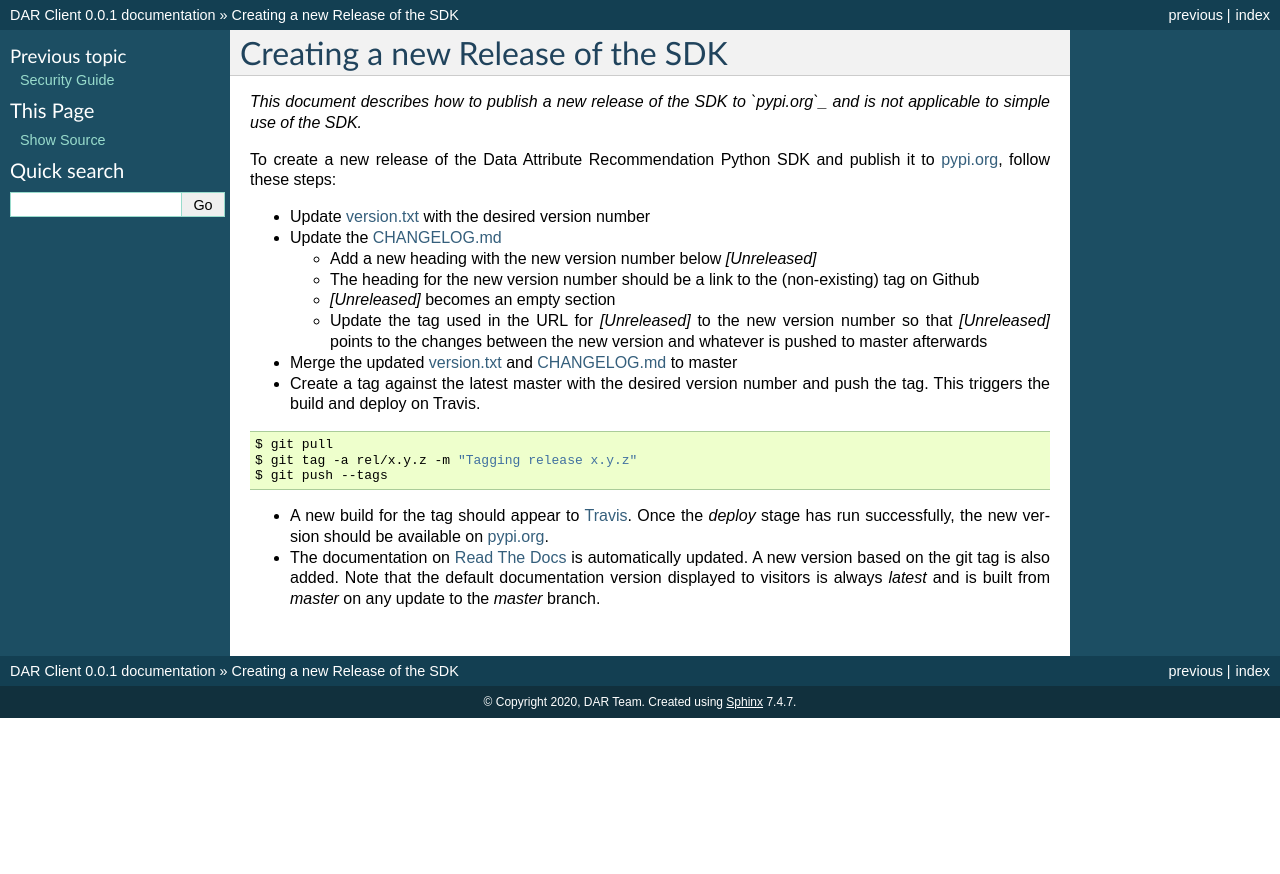
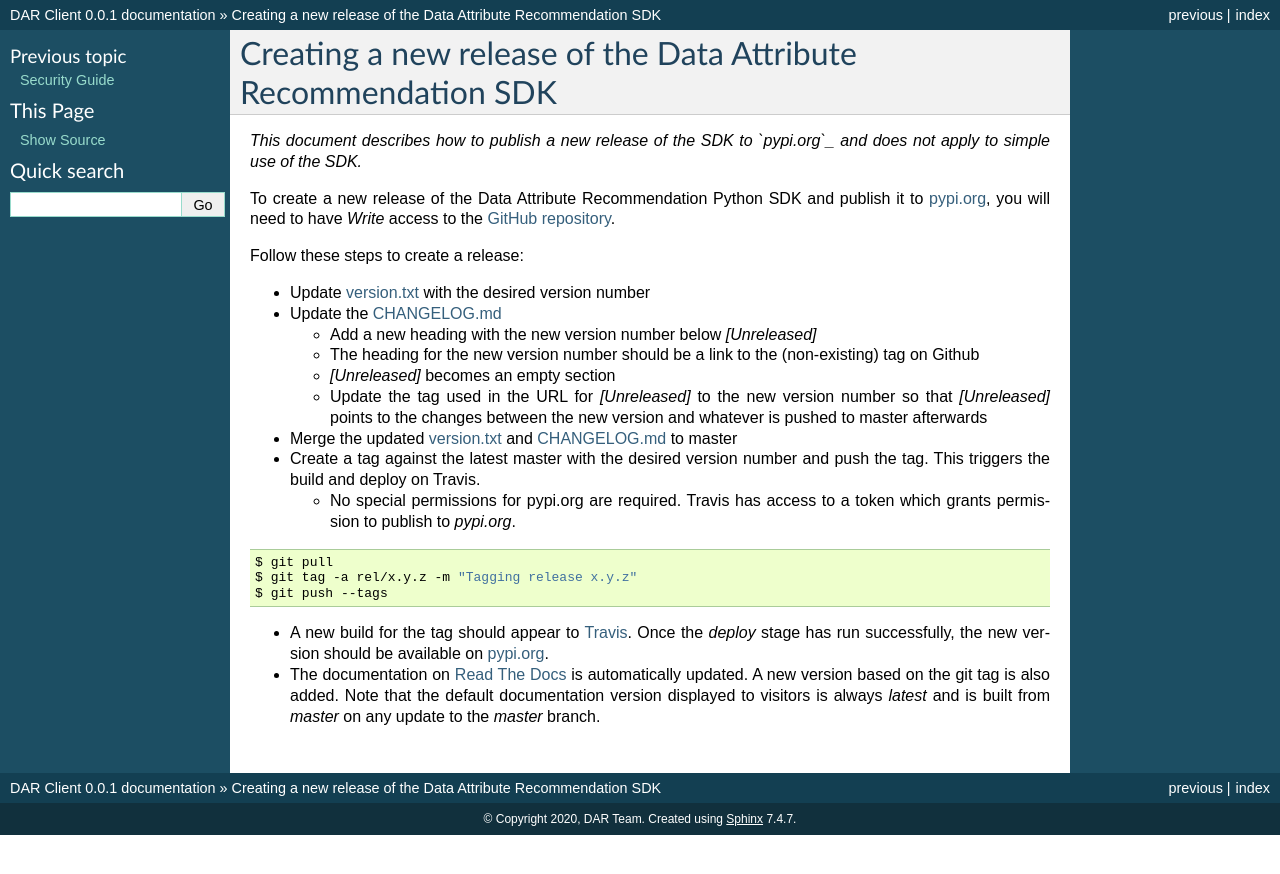
Before and after one commit to SAP/data-attribute-recommendation-python-sdk, a Sphinx documentation site: the page built from docs/source/release_process.rst, in a window 1280 px wide. Shown: the top 874 px of the page. Built offline with Sphinx 7.4.7, drawn with Linux system fonts in a browser that asks for light colours.

Commit message:
Clarify permissions required for release

```diff
--- a/docs/source/release_process.rst
+++ b/docs/source/release_process.rst
@@ -1,11 +1,14 @@
-Creating a new Release of the SDK
-==================================
+Creating a new release of the Data Attribute Recommendation SDK
+===============================================================
 
 *This document describes how to publish a new release of the SDK
-to `pypi.org`_ and is not applicable to simple use of the SDK.*
+to `pypi.org`_ and does not apply to simple use of the SDK.*
 
 To create a new release of the Data Attribute Recommendation Python SDK and
-publish it to `pypi.org`_, follow these steps:
+publish it to `pypi.org`_, you will need to have *Write* access to the
+`GitHub repository`_.
+
+Follow these steps to create a release:
 
 - Update `version.txt`_ with the desired version number
 - Update the `CHANGELOG.md`_
@@ -22,6 +25,9 @@ publish it to `pypi.org`_, follow these steps:
 - Create a tag against the latest master with the desired version number
   and push the tag. This triggers the build and deploy on Travis.
 
+  - No special permissions for pypi.org are required. Travis has access
+    to a token which grants permission to publish to `pypi.org`.
+
 .. code-block:: shell
 
   $ git pull
@@ -37,7 +43,7 @@ publish it to `pypi.org`_, follow these steps:
 
 
 
-
+.. _GitHub repository: https://github.com/SAP/data-attribute-recommendation-python-sdk
 .. _pypi.org: https://pypi.org/project/data-attribute-recommendation-sdk/
 .. _version.txt: https://github.com/SAP/data-attribute-recommendation-python-sdk/blob/master/version.txt
 .. _CHANGELOG.md: https://github.com/SAP/data-attribute-recommendation-python-sdk/blob/master/CHANGELOG.md
```
